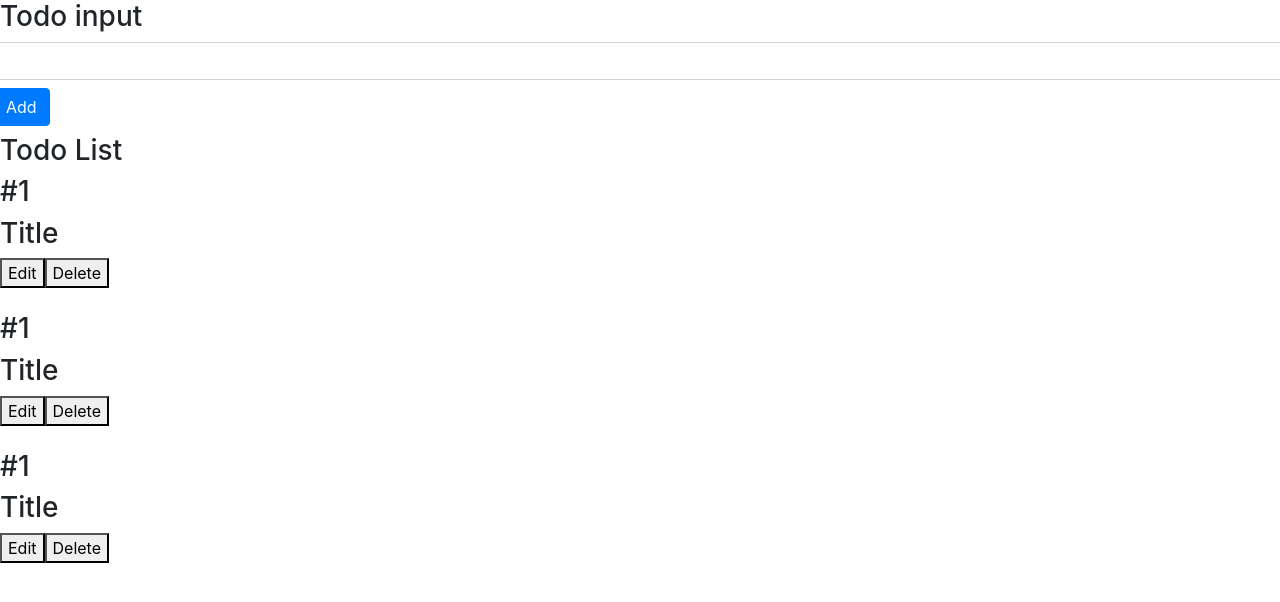
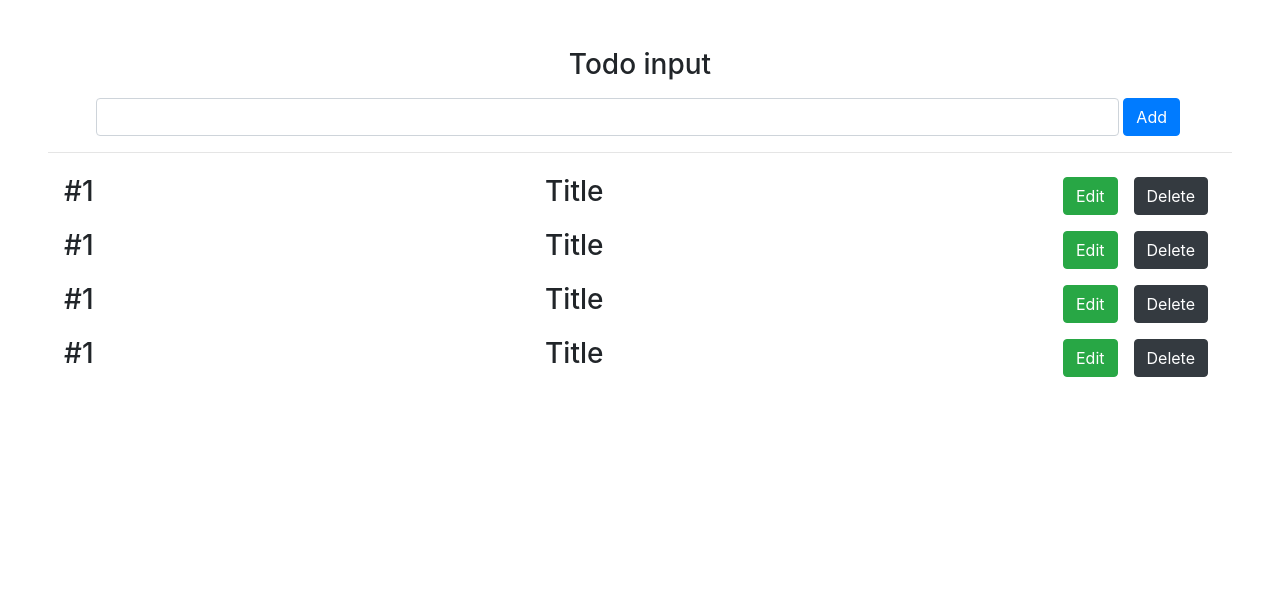
Before and after one commit to shahzain-lab/ReduxTodo, a React (Create React App) app: page / in a window 1280 px wide. Shown: the top 602 px of the page. Built offline with nearby package versions, Linux system fonts and the light colour scheme.

Commit message:
completing presentational components

```diff
--- a/src/App.tsx
+++ b/src/App.tsx
@@ -1,18 +1,15 @@
 import React from 'react';
 import './App.css';
 ///compoents
-import {TodoItems, TodoInput} from './components/index'
+import { TodoInput} from './components/index'
+import { TodoLists } from './components/TodoLists';
 
 function App() {
   return (
-    <div>
+    <div className="App m-5">
       <TodoInput />
-    <h3>Todo List</h3>
-    <TodoItems />
-    <br />
-    <TodoItems />
-     <br />
-    <TodoItems />
+      <hr />
+      <TodoLists />
     </div>
   );
 }
--- a/src/components/TodoInput.tsx
+++ b/src/components/TodoInput.tsx
@@ -4,9 +4,9 @@ export const TodoInput = () => {
     return (
         <div>
             <h3>Todo input</h3>
-            <div className="row">
-                <input type="text" className="form-control"/>
-                <button className="btn btn-primary m-2">Add</button>
+            <div className="row my-3 mx-5">
+                <input type="text" className="col form-control"/>
+                <button className="btn btn-primary mx-1 px3">Add</button>
             </div>
         </div>
     )
--- a/src/components/TodoItems.tsx
+++ b/src/components/TodoItems.tsx
@@ -2,11 +2,13 @@ import React from 'react'
 
 export const TodoItems = () => {
     return (
-        <div>
+        <div className="row mx-3 align-items-center">
          <h3>#1</h3>
+         <div className="col">
          <h3>Title</h3>
-         <button>Edit</button>
-         <button>Delete</button>
+         </div>
+         <button className="btn btn-success m-2"> Edit</button>
+         <button className="btn btn-dark m-2">Delete</button>
         </div>
     )
 }
--- a/src/components/TodoLists.tsx
+++ b/src/components/TodoLists.tsx
@@ -1,9 +1,13 @@
 import React from 'react'
+import { TodoItems } from './TodoItems'
 
 export const TodoLists = () => {
     return (
-        <div>
-
+        <div className="my-3">
+            <TodoItems />
+            <TodoItems />
+            <TodoItems />
+            <TodoItems />
         </div>
     )
 }
```
Also changed, not shown: 1 other file (tests, documents, lock files or other folders).
